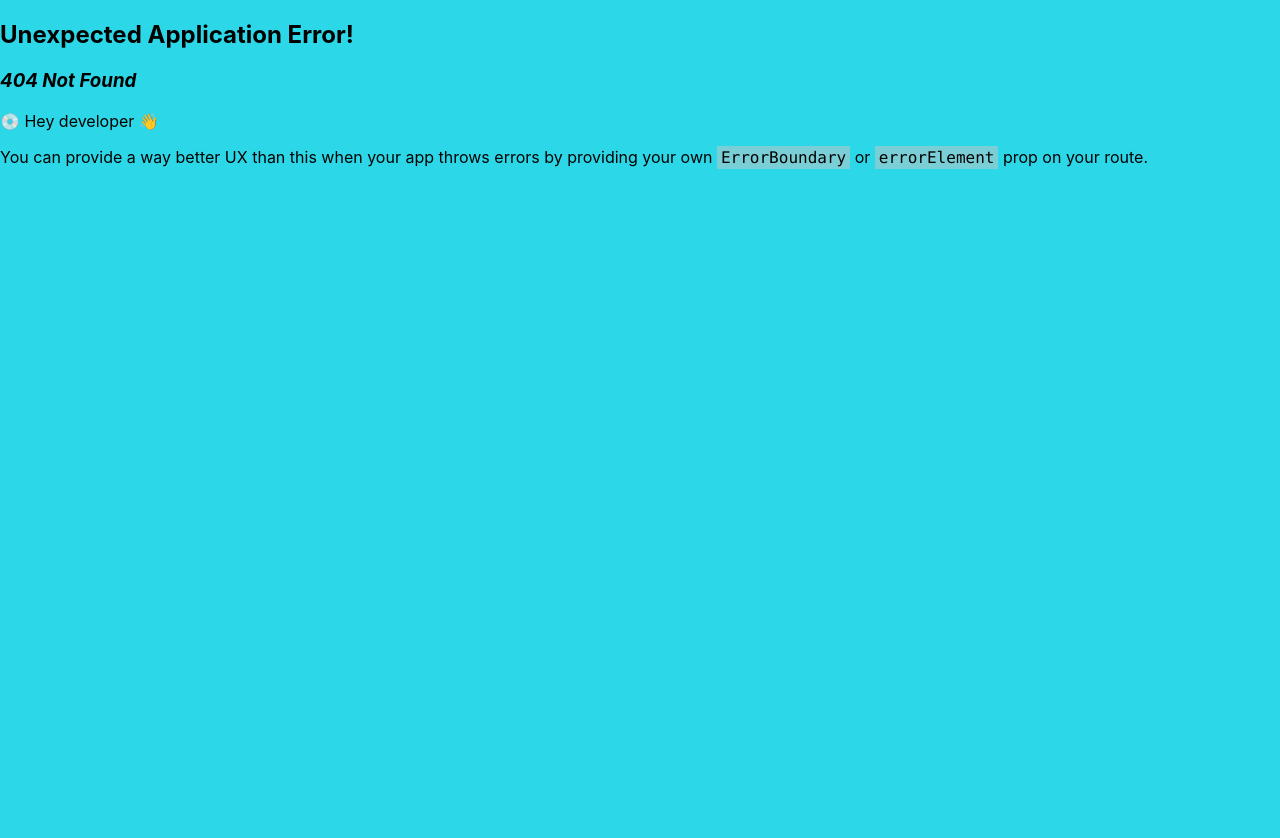
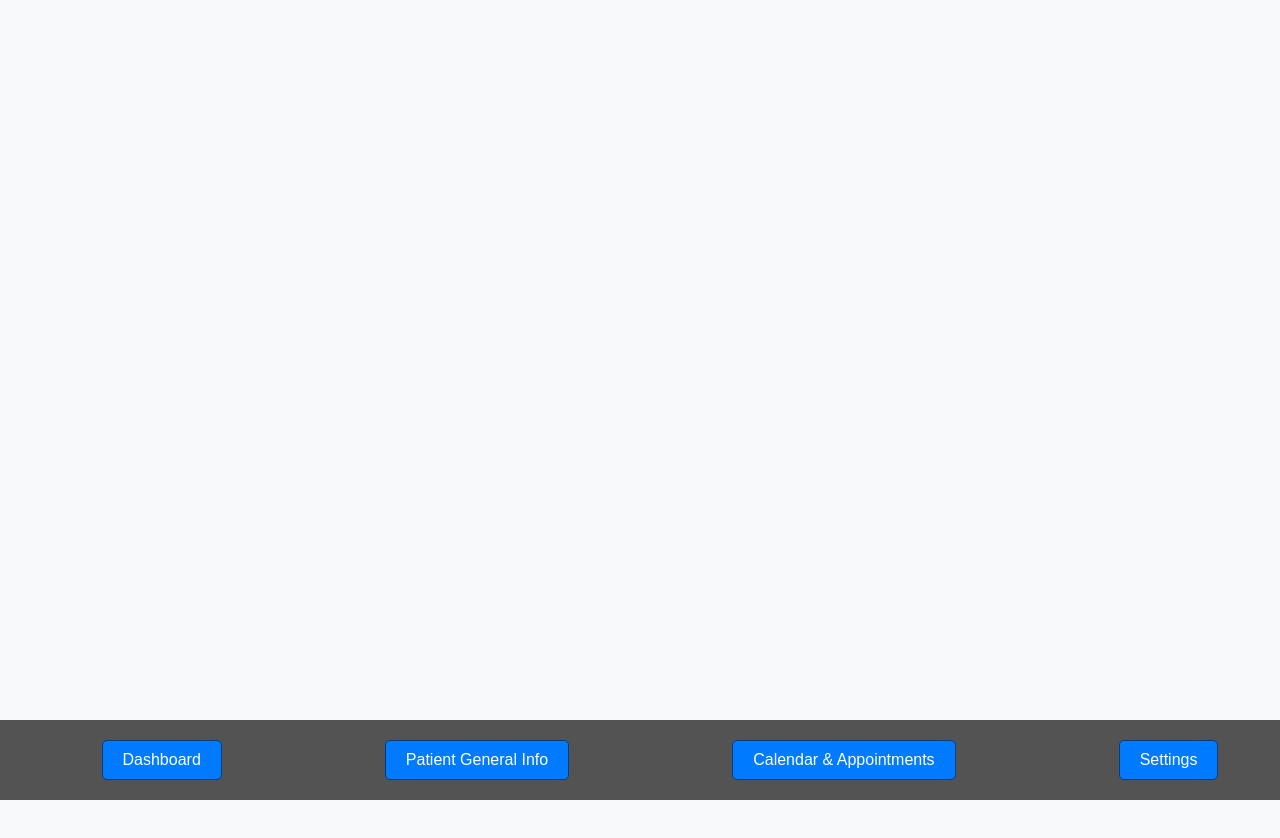
Before and after one commit to ManpreetRai-0/MediTrack, a React (Create React App) app: page /navi in a window 1280 px wide. Before the commit this address had no page. Built offline with nearby package versions, Linux system fonts and the light colour scheme.

Commit message:
I merged code
Added Michelle's code to my code and made the navibar on the different pages, but only for dashboard and Patient general info

```diff
--- a/src/Components/Pages/Dashboard/Dashboard.jsx
+++ b/src/Components/Pages/Dashboard/Dashboard.jsx
@@ -5,7 +5,7 @@ import './Dashboard.css';
 import { IoMdSettings } from "react-icons/io";
 import { RiLogoutBoxRLine } from "react-icons/ri";
 import { CgProfile } from "react-icons/cg";
-
+import { NaviBar } from "../NaviBar/NaviBar"
 
 export function Dashboard(){
     const [modalIsOpen, setModalIsOpen] = React.useState(false);
@@ -43,6 +43,7 @@ export function Dashboard(){
         <div>
             <div className="Board">
                 <h1 className="Header">Dashboard</h1>
+                <NaviBar user/>
                 <button className="Setting" onClick={openModal}><IoMdSettings/></button>
                 <Modal
                     isOpen={modalIsOpen}
--- a/src/Components/Pages/LoginForm/LoginForm.jsx
+++ b/src/Components/Pages/LoginForm/LoginForm.jsx
@@ -20,7 +20,7 @@ export function LoginForm() {
     const handleClick = () => {
         alert('No User');
         setUser(true);
-        user ? navigate("/dash-board") : alert('No User');;
+        user ? navigate("/navi") : alert('No User');;
     }
 
 
--- /dev/null
+++ b/src/Components/Pages/NaviBar/NaviBar.css
@@ -0,0 +1,9 @@
+.bottom-nav button {
+    padding: 10px 20px;
+    font-size: 16px;
+    background-color: #007bff;
+    color: #ffffff;
+    border: 1px solid #003e80;
+    border-radius: 5px;
+    cursor: pointer;
+  }
--- /dev/null
+++ b/src/Components/Pages/NaviBar/NaviBar.jsx
@@ -0,0 +1,34 @@
+import React from 'react';
+import { useState } from 'react';
+import './NaviBar.css';
+import { useNavigate, Outlet } from 'react-router-dom';
+
+
+export function NaviBar(user){
+
+
+
+    const navigate = useNavigate();
+    function handleDash(){
+        user ? navigate("dash-board") : alert('No User');
+    }
+
+    function handlePatientInfo(){
+        user ? navigate("healthInfo") : alert('No User');
+    }
+
+
+
+    return(
+        /* Bottom Navigation Bar */
+        <>
+        <Outlet/>
+        <div className="bottom-nav">
+          <button onClick={handleDash}>Dashboard</button>
+          <button onClick={handlePatientInfo}>Patient General Info</button>
+          <button>Calendar & Appointments</button>
+          <button>Settings</button>
+        </div>
+        </>
+    );
+};
```
Also changed, not shown: src/App.js (+9 -1 lines), src/Components/Pages/HealthInfo/HealthInfo.jsx (renamed from src/Components/HealthInfo/HealthInfo.jsx, +6 -5 lines), src/Components/Pages/Dashboard/SideBar.css (deleted), src/Components/Pages/Dashboard/SideBar.jsx (deleted), src/Components/Pages/HealthInfo/HealthInfo.css (renamed from src/Components/HealthInfo/HealthInfo.css).
